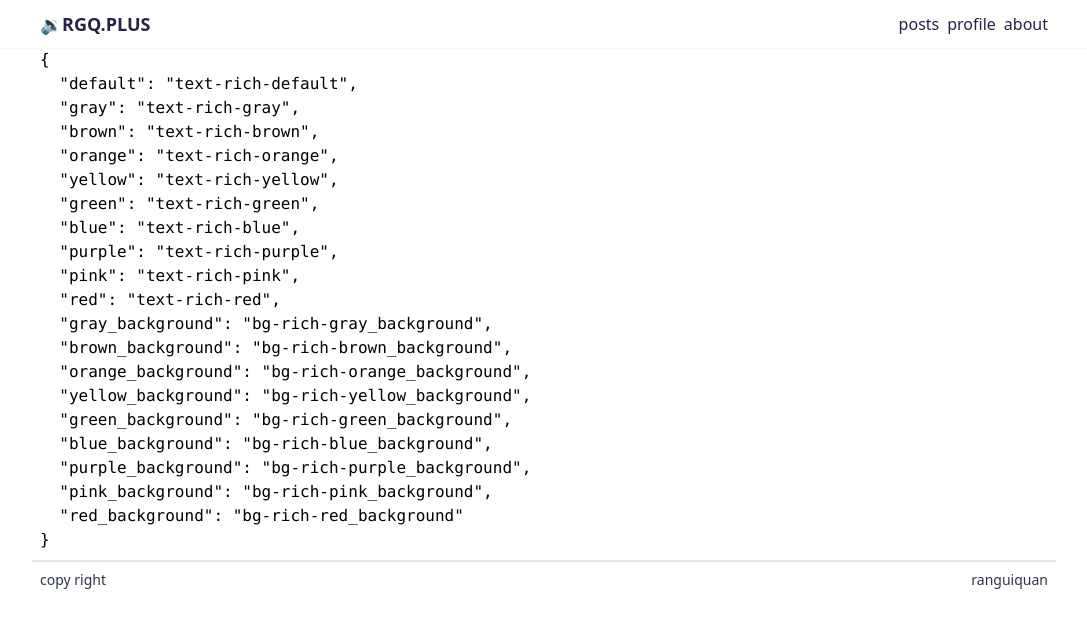
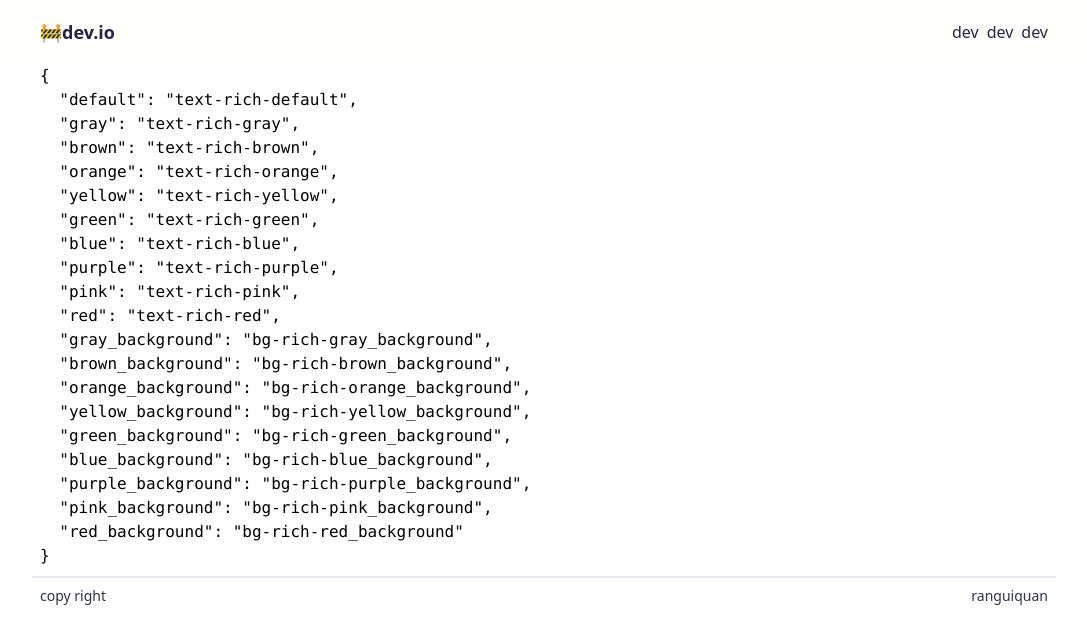
Before and after one commit to ranguiquan/ranguiquan.com, a Next.js app: page /testfield/notion in a window 1280 px wide. Shown: the top 644 px of the page, without its empty margins (96-1183 px from the left). Built offline with nearby package versions, Linux system fonts and the light colour scheme.

Commit message:
make header looks better

```diff
--- a/components/Header.js
+++ b/components/Header.js
@@ -1,14 +1,14 @@
 import Link from 'next/link';
 
 const Header = () => {
-  const routes = ['posts', 'profile', 'about'];
+  const routes = ['dev', 'dev', 'dev'];
 
   return (
-    <header className='sticky top-0 z-10 h-12 bg-background shadow-sm'>
+    <header className='sticky top-0 z-10 h-16 bg-background/80 backdrop-blur-md '>
       <div className='m-auto  w-full lg:w-[1024px] flex justify-between items-center h-full text-headline'>
         <Link href={'/'} passHref>
           <div className=' cursor-pointer'>
-            <span className=' font-bold text-lg ml-2'>🔉RGQ.PLUS</span>
+            <span className=' font-bold text-lg ml-2'>🚧dev.io</span>
           </div>
         </Link>
         <div>
```
